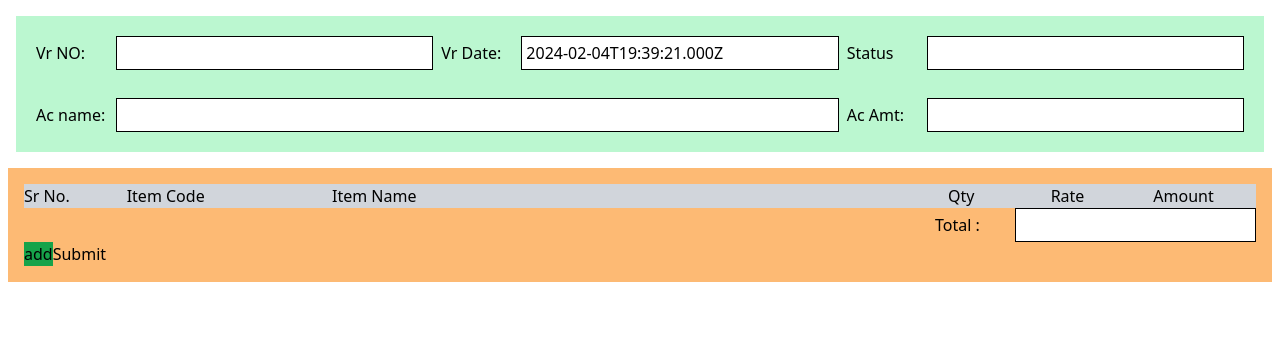
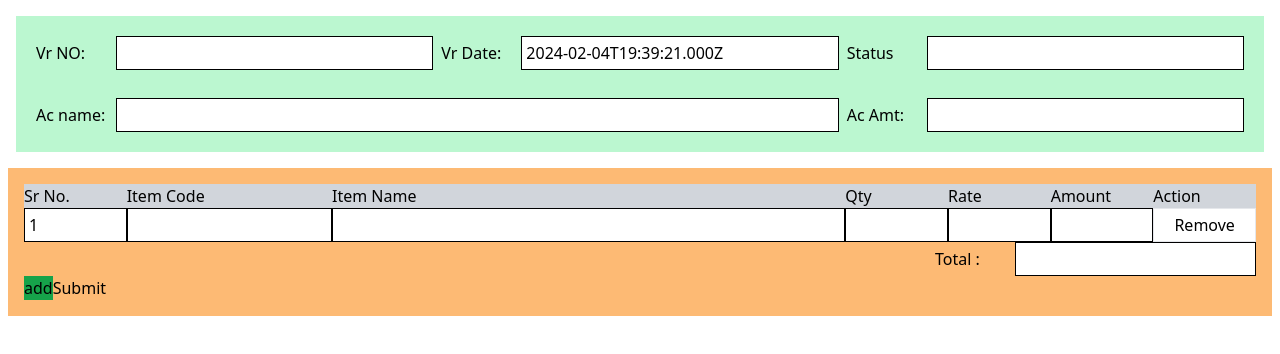
Before and after one commit to abidta/sales-entry, a React (Vite) app: page / in a window 1280 px wide. Shown: the top 354 px of the page. Built offline with nearby package versions, Linux system fonts and the light colour scheme.

Commit message:
add and remove rows

```diff
--- a/src/App.tsx
+++ b/src/App.tsx
@@ -2,6 +2,7 @@ import Header from "./components/Header";
 import Detail from "./components/Details/Detail";
 import { FormProvider, useForm, SubmitHandler } from "react-hook-form";
 import { InputFields } from "./utils/types";
+import { useEffect } from "react";
 
 const handleSubmit: SubmitHandler<InputFields> = (data) => {
   console.log(data, "data");
@@ -9,6 +10,15 @@ const handleSubmit: SubmitHandler<InputFields> = (data) => {
 function App() {
   const methods = useForm<InputFields>();
   methods.register;
+  useEffect(() => {
+    console.log('app');
+
+
+    return () => {
+
+    }
+  })
+
   return (
     <>
       <FormProvider {...methods}>
--- a/src/components/Details/Detail.tsx
+++ b/src/components/Details/Detail.tsx
@@ -1,22 +1,34 @@
-import { useState } from "react";
+import { useEffect, useState } from "react";
 import DetailRow from "./DetailRow";
 import InputL from "../InputL";
 
 function Detail() {
-  const [rows, setRows] = useState<{ id: number }[]>([]);
+  const [rows, setRows] = useState<{ id: number }[]>([{ id: Date.now() }]);
+  useEffect(() => {
+    console.log("mount");
+
+    return () => {};
+  }, [rows]);
+
   return (
     <>
       <div className="m-2 bg-orange-300 p-4">
         <div className="grid grid-cols-12  bg-gray-300 ">
           <div className=" col-span-1">Sr No.</div>
           <div className=" col-span-2">Item Code</div>
-          <div className=" col-span-6">Item Name</div>
+          <div className=" col-span-5">Item Name</div>
           <div className=" col-span-1">Qty</div>
           <div className=" col-span-1">Rate</div>
           <div className=" col-span-1">Amount </div>
+          <div className=" col-span-1">Action </div>
         </div>
         {rows.map((obj, index) => (
-          <DetailRow key={obj.id} index={index + 1} />
+          <DetailRow
+            key={obj.id}
+            id={obj.id}
+            index={index}
+            removeRow={(id) =>setRows( rows.filter((val) => id != val.id))}
+          />
         ))}
         <div className="flex justify-end items-center ">
           <InputL name="grand" label="Total :" className="w-2/12" />
--- a/src/components/Details/DetailRow.tsx
+++ b/src/components/Details/DetailRow.tsx
@@ -2,18 +2,20 @@ import { InputFields } from "../../utils/types";
 import Input from "../Input";
 type Row = {
   index: number;
+  removeRow:(id:number)=>void,
+  id:number
 };
-function DetailRow({ index }: Row) {
+function DetailRow({ index,removeRow,id }: Row) {
   const prefix: keyof InputFields = "detail_table";
   return (
-    <div className="grid grid-cols-12 bg-blue-500">
+    <div className="grid grid-cols-12 ">
       <div className=" flex col-span-1">
-        <Input name={`${prefix}.${index}.sr_no`} defaultValue={index} />
+        <Input name={`${prefix}.${index}.sr_no`} defaultValue={index + 1} />
       </div>
       <div className="flex col-span-2">
         <Input name={`${prefix}.${index}.item_code`} />
       </div>
-      <div className="flex col-span-6">
+      <div className="flex col-span-5">
         <Input name={`${prefix}.${index}.item_name`} />
       </div>
       <div className="flex col-span-1">
@@ -25,6 +27,9 @@ function DetailRow({ index }: Row) {
       <div className="flex col-span-1">
         <Input name={`${prefix}.${index}.amount`} />
       </div>
+      <div className="flex col-span-1 items-center justify-center bg-white border ">
+        <button type="button" className="" onClick={()=>removeRow(id)}>Remove</button>
+      </div>
     </div>
   );
 }
```
